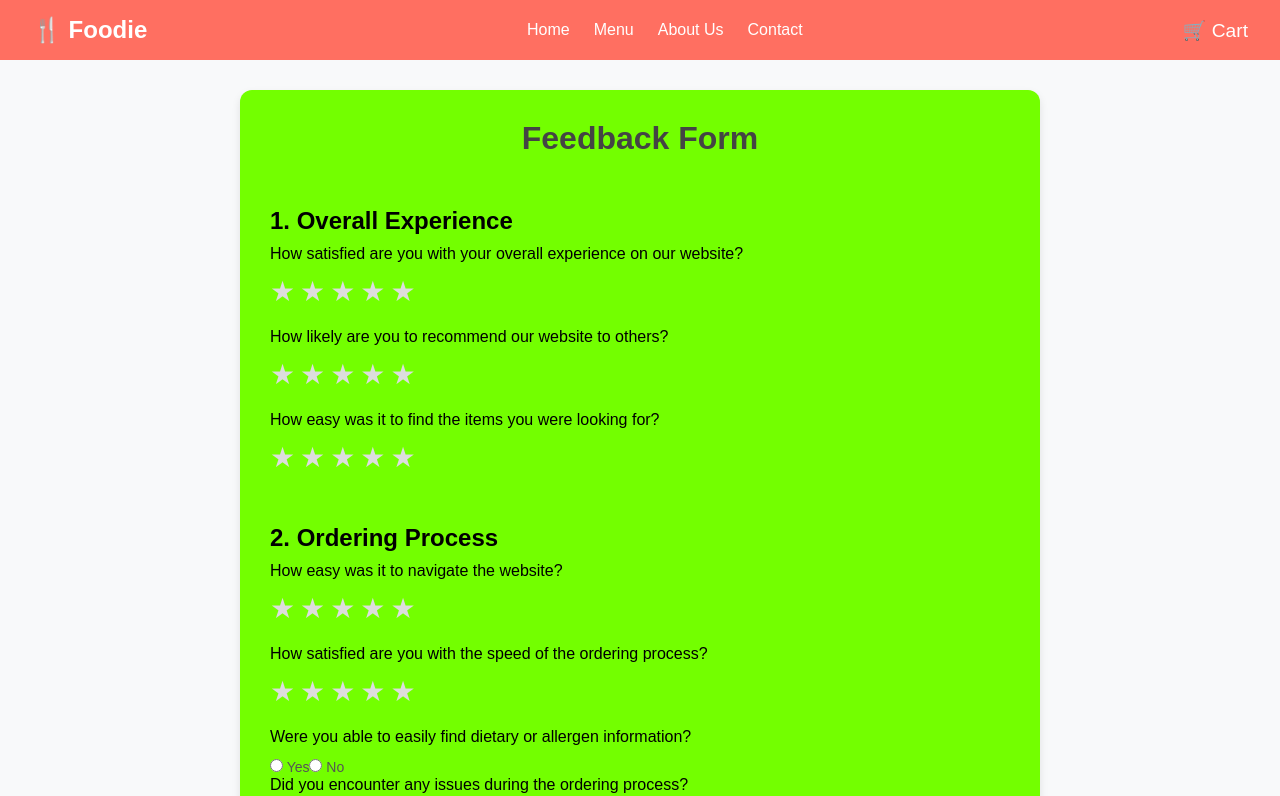
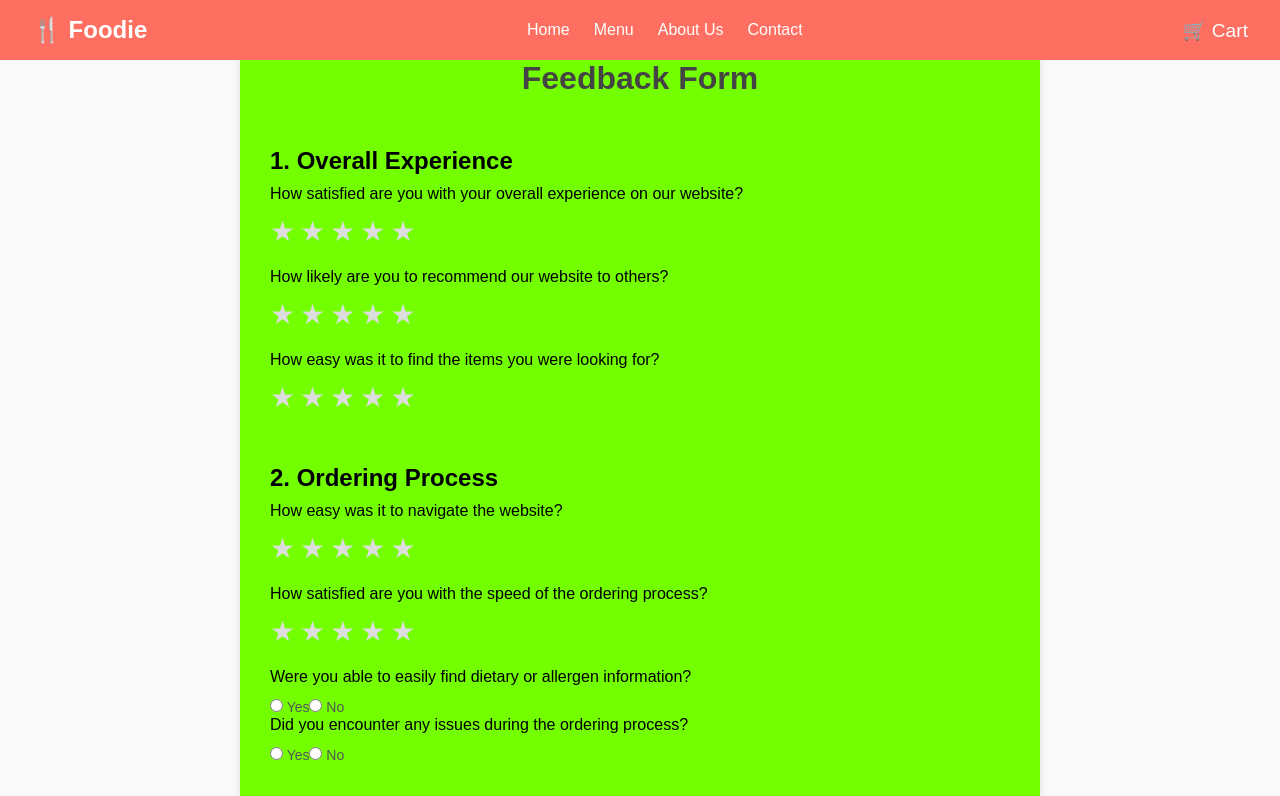
Before and after one commit to Prathyusha-K-05/Milestone1, a React (Create React App) app: page /feedback-form in a window 1280 px wide. Shown: the top 796 px of the page. Built offline with nearby package versions, Linux system fonts and the light colour scheme.

Commit message:
connecting pages

```diff
--- a/src/App.jsx
+++ b/src/App.jsx
@@ -1,6 +1,6 @@
 // src/App.js
 import React from "react";
-import { BrowserRouter as Router, Routes, Route, Link } from "react-router-dom";
+import { BrowserRouter as Router, Routes, Route } from "react-router-dom";
 import MenuList from "./components/MenuList";
 import Cart from "./components/Cart";
 import { CartProvider, useCart } from "./CartContext";
@@ -41,7 +41,7 @@ const App = () => {
           <Routes>
             <Route path="/" element={<LoginPage />} />
             <Route path="/Home" element={<Homee/>}/>
-
+            <Route path="/menu" element={<MenuList/>}/>
             <Route path="/cart" element={<Cart />} />
             <Route path="/feedback-form" element={<FeedbackForm />} />
             <Route path="/signup" element={<SignUpPage/>}/>
--- a/src/FeedbackForm.jsx
+++ b/src/FeedbackForm.jsx
@@ -1,6 +1,7 @@
 // FeedbackForm.js
 import React, { useState } from 'react';
 import './FeedbackForm.css';
+import { Link } from 'react-router-dom';
 
 const FeedbackForm = () => {
   const [formData, setFormData] = useState({
@@ -150,8 +151,8 @@ const FeedbackForm = () => {
       <h3>9. Open Feedback</h3>
       <p>Do you have any additional comments or suggestions to help us improve?</p>
       <textarea name="additionalComments" placeholder="Your feedback" value={formData.additionalComments} onChange={handleInputChange} />
+       <Link to="/Home"><button type="submit">Submit Feedback</button></Link>
 
-      <button type="submit">Submit Feedback</button>
     </form>
   );
 };
--- a/src/components/Navbar.css
+++ b/src/components/Navbar.css
@@ -6,6 +6,16 @@
     background-color: #ff6f61;
     padding: 1rem 2rem;
     color: white;
+    position: relative; /* Default position (non-fixed) */
+    width: 100%;
+    top: 0;
+  }
+
+  .navbar.fixed-navbar {
+    position: fixed; /* Make it fixed */
+    top: 0;
+    left: 0;
+    z-index: 1000;
   }
 
   .navbar-logo a {
@@ -47,3 +57,8 @@
   .navbar-cart a:hover {
     color: #ffe6e1;
   }
+
+  /* For content adjustment if navbar is fixed */
+  #content {
+    margin-top: 60px; /* Offset content to not hide under the navbar */
+  }
--- a/src/components/Navbar.jsx
+++ b/src/components/Navbar.jsx
@@ -1,10 +1,24 @@
-import React from "react";
-import { Link } from "react-router-dom";
-import "./Navbar.css"; // Import the CSS file for styling
+import React, { useEffect, useState } from "react";
+import { Link, useLocation } from "react-router-dom";
+import "./Navbar.css";
 
 const Navbar = () => {
+  const location = useLocation();
+  const [isFixed, setIsFixed] = useState(true);
+
+  useEffect(() => {
+
+
+    if (location.pathname === '/') {
+      setIsFixed(false);
+
+    } else {
+      setIsFixed(true);
+    }
+  }, [location.pathname]);
+
   return (
-    <nav className="navbar">
+    <nav className={`navbar ${isFixed ? 'fixed-navbar' : ''}`}>
       <div className="navbar-logo">
         <Link to="/">🍴 Foodie</Link>
       </div>
```
